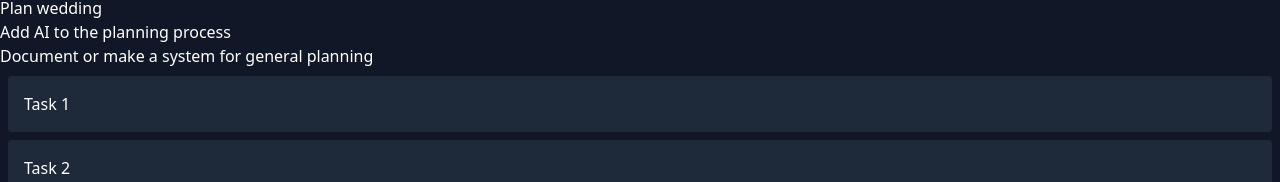
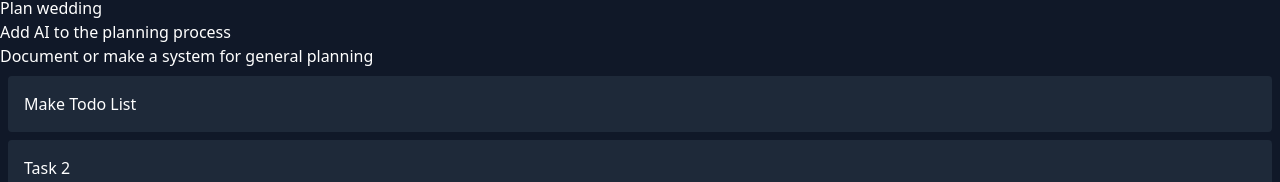
Before and after one commit to alexguerra-dev/elegant-mess, a Next.js app: page /projects/task-list in a window 1280 px wide. Shown: the part 370-552 px from the top of the page. Built offline with nearby package versions, Linux system fonts and the light colour scheme.

Commit message:
Update README.md for clarity and task list improvements; rename initial task in TaskList component

```diff
--- a/src/app/projects/task-list/page.tsx
+++ b/src/app/projects/task-list/page.tsx
@@ -4,7 +4,7 @@ import { closestCorners, DndContext } from '@dnd-kit/core'
 
 export default function TaskList() {
     const [tasks, setTasks] = useState([
-        { id: 1, name: 'Task 1' },
+        { id: 1, name: 'Make Todo List' },
         { id: 2, name: 'Task 2' },
         { id: 3, name: 'Task 3' },
     ])
```
Also changed, not shown: 1 other file (tests, documents, lock files or other folders).
